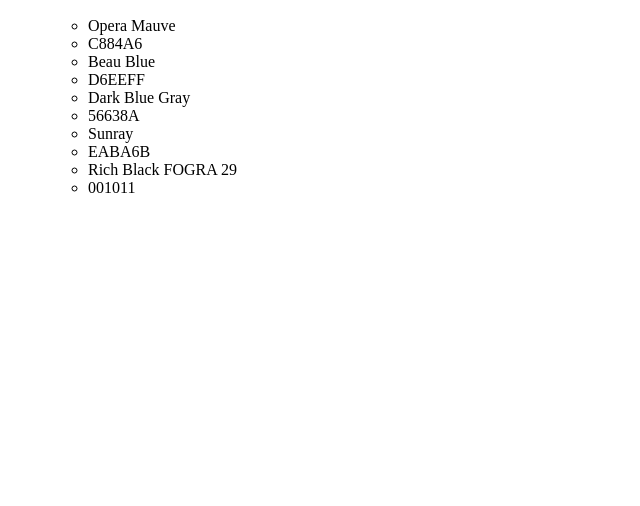
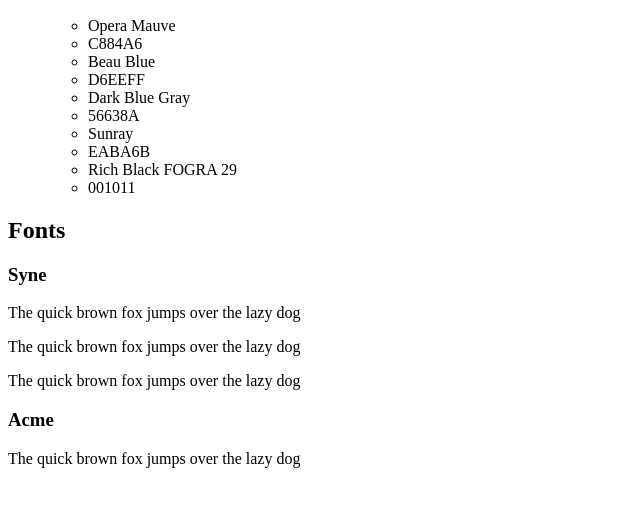
Before and after one commit to byoriolserra/design-system, a plain HTML site: page index.html in a window 1280 px wide. Shown: the part 110-616 px from the top of the page, without its empty margins (0-640 px from the left). Drawn offline with Linux system fonts and the light colour scheme.

Commit message:
Add the fonts content for the site

```diff
--- a/index.html
+++ b/index.html
@@ -2,6 +2,9 @@
 <html>
 <head>
     <link href="style.css" rel="stylesheet">
+    <link rel="preconnect" href="https://fonts.googleapis.com">
+<link rel="preconnect" href="https://fonts.gstatic.com" crossorigin>
+<link href="https://fonts.googleapis.com/css2?family=Acme&family=Syne:wght@400;600;800&display=swap" rel="stylesheet">
 
 </head>
 <body>
@@ -35,10 +38,22 @@
                 </ul>
             </ul>
         </section>
+
         <!--FONTS-->
         <section id="fonts">
+            <h2>Fonts</h2>
+            <div class="syne">
+                <h3>Syne</h3>
+                <p class="regular">The quick brown fox jumps over the lazy dog</p>
+                <p class="semi">The quick brown fox jumps over the lazy dog</p>
+                <p class="extra">The quick brown fox jumps over the lazy dog</p>
+            </div>
+            <div class="acme">
+                <h3>Acme</h3>
+                <p>The quick brown fox jumps over the lazy dog</p>
+            </div>
+        </section>
 
-        </section>
         <!--TEXT STYLES-->
         <section id="text-styles">
 
```
